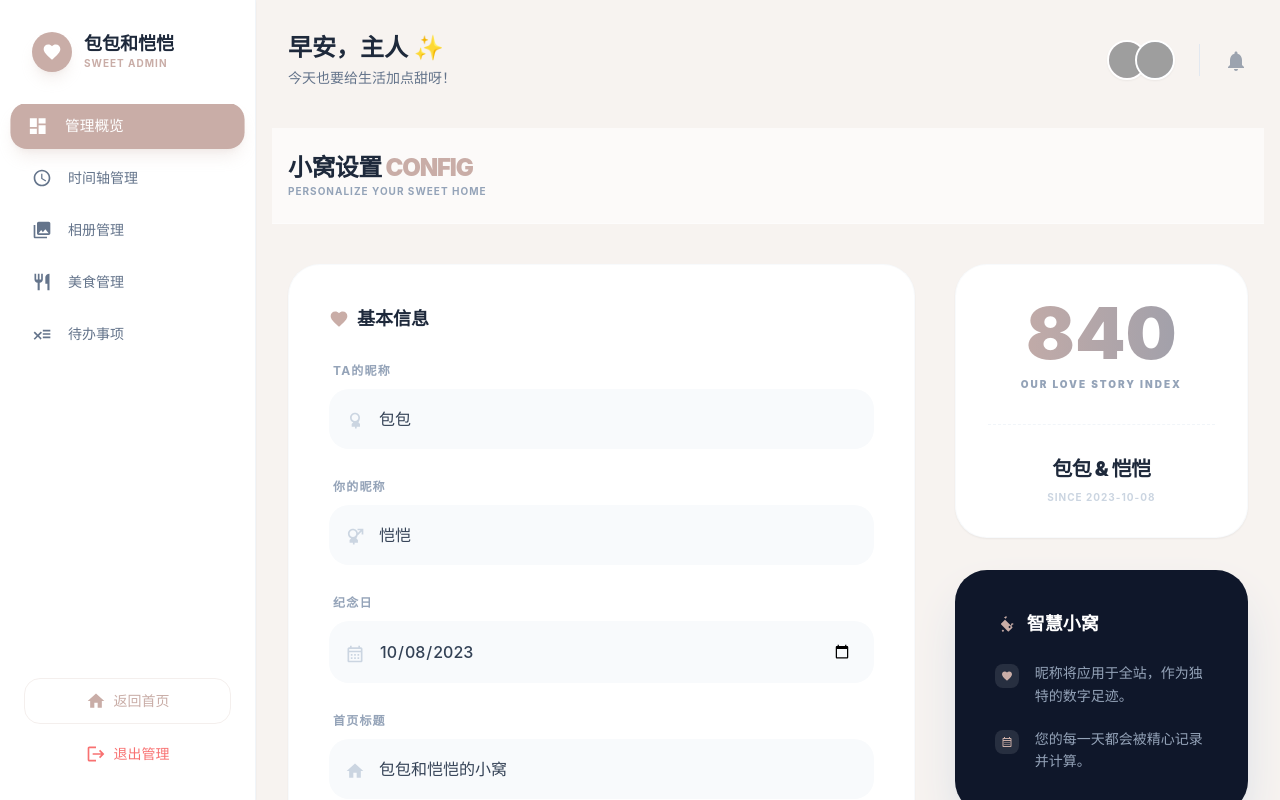
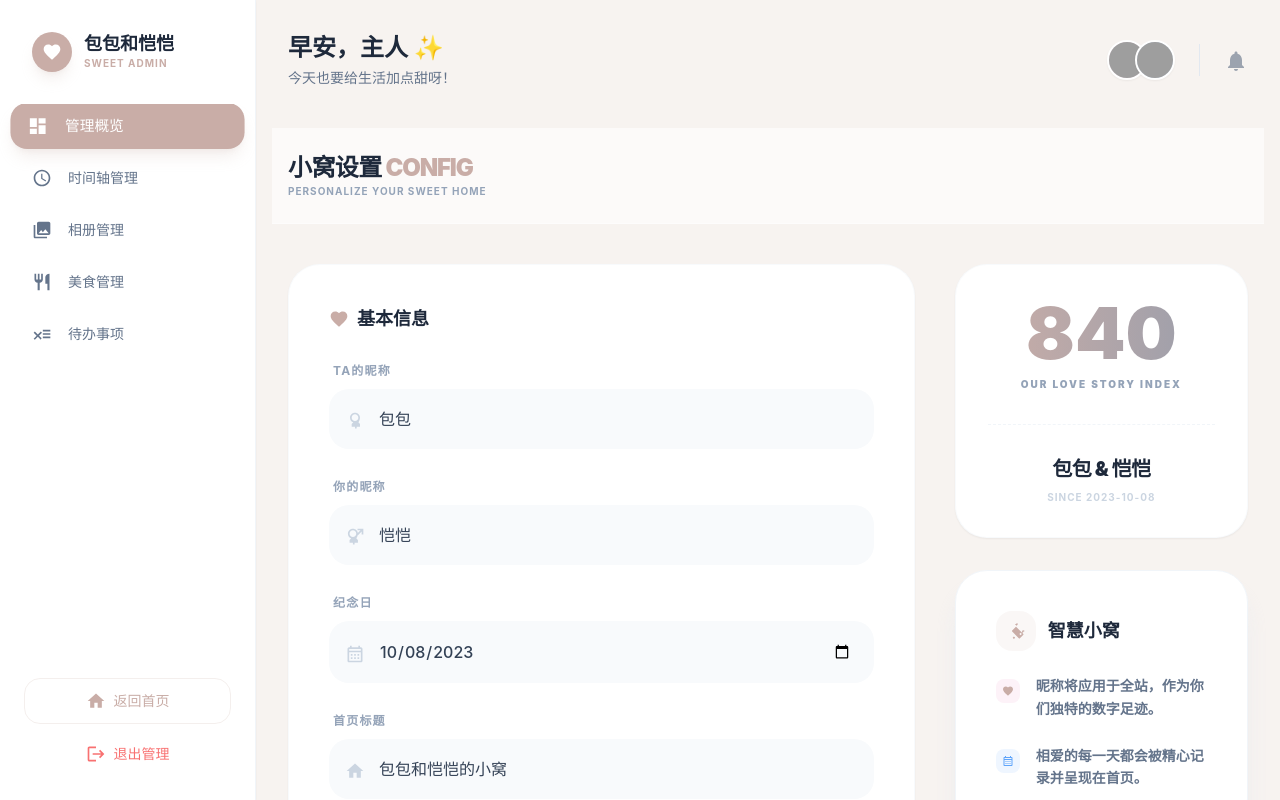
Before and after one commit to Misaka450/baoandkai, a React (Vite) app: page /admin/settings in a window 1280 px wide. Shown: the top 800 px of the page. Built offline with nearby package versions, Linux system fonts and the light colour scheme; no server answers; sample sign-in values are in the browser's storage; grey boxes are pictures that could not be loaded.

Commit message:
style: refine smart home card design with light theme

```diff
--- a/src/pages/admin/AdminSettings.tsx
+++ b/src/pages/admin/AdminSettings.tsx
@@ -347,23 +347,25 @@ const AdminSettings = () => {
                         </div>
                     </div>
 
-                    <div className="premium-card p-10 bg-slate-900 text-white border-none shadow-2xl shadow-slate-300">
-                        <h2 className="text-lg font-black mb-6 flex items-center gap-3">
-                            <Icon name="auto_fix_high" size={20} className="text-primary" />
+                    <div className="premium-card p-10 bg-white border-slate-100 shadow-xl shadow-slate-200/60 group">
+                        <h2 className="text-lg font-black mb-6 flex items-center gap-3 text-slate-800">
+                            <div className="w-10 h-10 rounded-2xl bg-primary/10 flex items-center justify-center text-primary group-hover:scale-110 transition-transform duration-500">
+                                <Icon name="auto_fix_high" size={20} />
+                            </div>
                             智慧小窝
                         </h2>
-                        <ul className="space-y-5">
+                        <ul className="space-y-6">
                             <li className="flex items-start gap-4">
-                                <div className="w-6 h-6 rounded-lg bg-white/10 flex items-center justify-center shrink-0 mt-0.5">
+                                <div className="w-6 h-6 rounded-lg bg-pink-50 flex items-center justify-center shrink-0 mt-1">
                                     <Icon name="favorite" size={12} className="text-primary" />
                                 </div>
-                                <span className="text-sm font-medium text-slate-400 leading-relaxed">昵称将应用于全站，作为独特的数字足迹。</span>
+                                <span className="text-sm font-bold text-slate-500 leading-relaxed">昵称将应用于全站，作为你们独特的数字足迹。</span>
                             </li>
                             <li className="flex items-start gap-4">
-                                <div className="w-6 h-6 rounded-lg bg-white/10 flex items-center justify-center shrink-0 mt-0.5">
-                                    <Icon name="calendar_month" size={12} className="text-primary" />
+                                <div className="w-6 h-6 rounded-lg bg-blue-50 flex items-center justify-center shrink-0 mt-1">
+                                    <Icon name="calendar_month" size={12} className="text-blue-400" />
                                 </div>
-                                <span className="text-sm font-medium text-slate-400 leading-relaxed">您的每一天都会被精心记录并计算。</span>
+                                <span className="text-sm font-bold text-slate-500 leading-relaxed">相爱的每一天都会被精心记录并呈现在首页。</span>
                             </li>
                         </ul>
                     </div>
```
